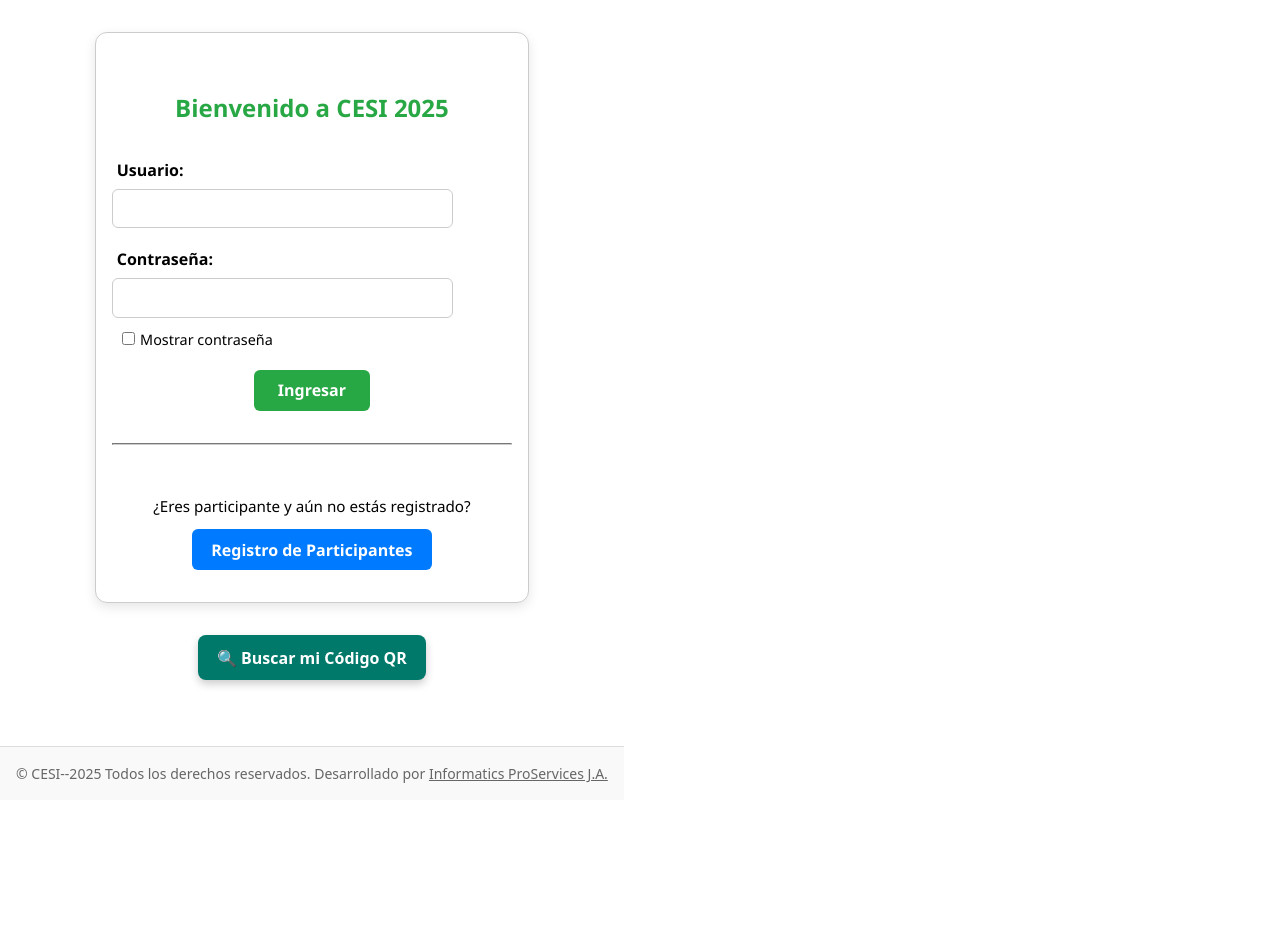
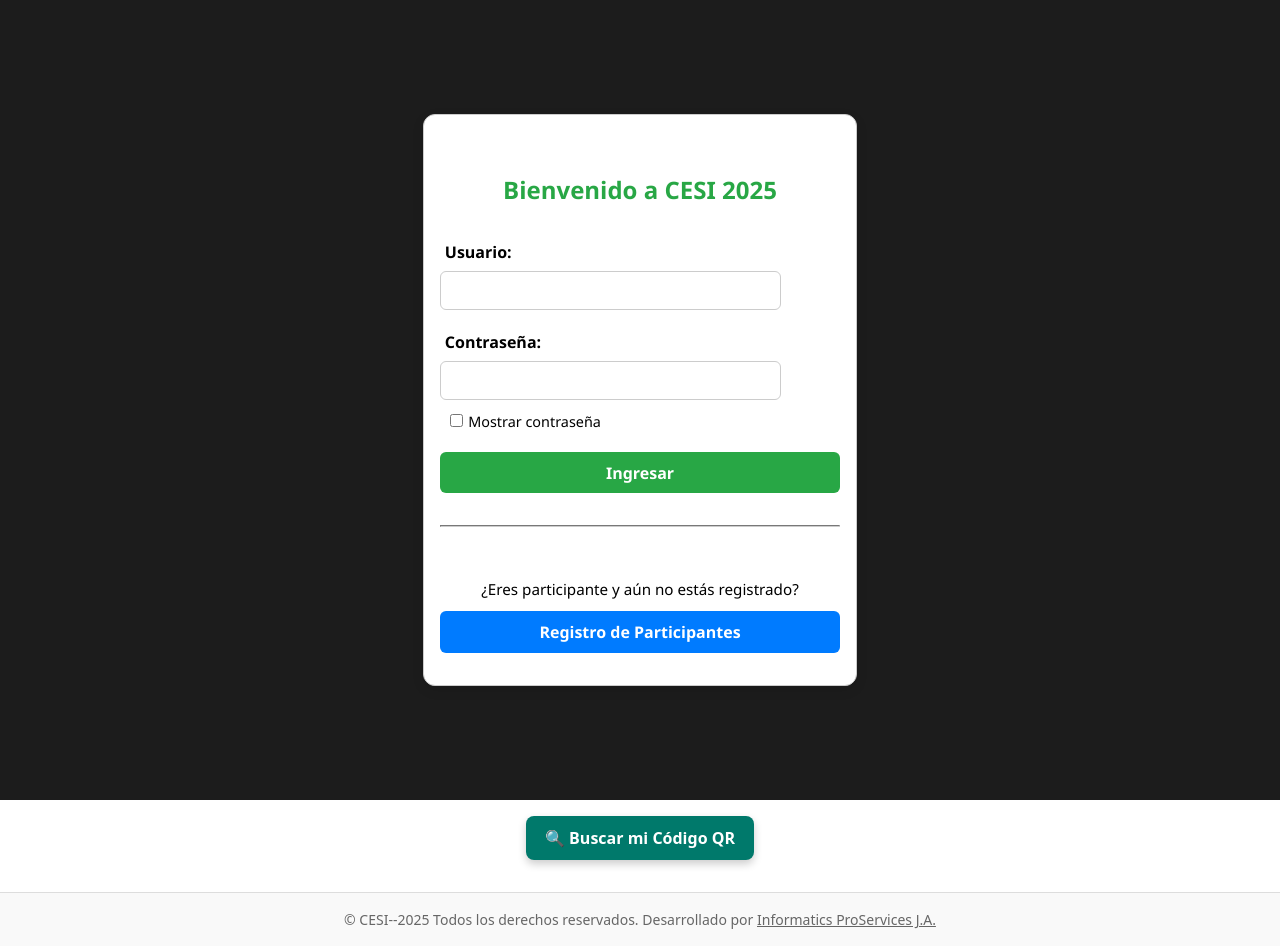
Before and after one commit to Informaticspro/cesi-asistencia, a React (Vite) app: page / in a window 1280 px wide. Before the commit the page ends 800 px from the top, so only its background shows below. Built offline with nearby package versions, Linux system fonts and the light colour scheme.

Commit message:
depuracio

```diff
--- a/src/Bienvenida.jsx
+++ b/src/Bienvenida.jsx
@@ -36,23 +36,36 @@ function Bienvenida({ onLogin }) {
   return (
     <div
       style={{
+        display: "flex",
+        justifyContent: "center",
+        alignItems: "center",
+        height: "100vh",
+        width: "100vw",
+        backgroundColor: "#1c1c1c", // fondo oscuro completo
+      }}
+    >
+      <div
+        style={{
           maxWidth: "400px",
-        margin: "2rem auto",
+          width: "90%",
           padding: "2rem 1rem",
           border: "1px solid #ccc",
           borderRadius: "12px",
-        backgroundColor: "#ffffff",  // fondo blanco fijo
+          backgroundColor: "#ffffff",
           boxShadow: "0 4px 12px rgba(0, 0, 0, 0.1)",
           textAlign: "center",
           fontFamily: "'Segoe UI', Tahoma, Geneva, Verdana, sans-serif",
-        color: "#000000",            // texto negro fijo
+          color: "#000000",
+          display: "flex",
+          flexDirection: "column",
+          justifyContent: "center",
         }}
       >
         <h2
           style={{
-          color: "#28a745",           // verde para título
+            color: "#28a745",
             marginBottom: "1.5rem",
-          backgroundColor: "#ffffff", // fondo blanco fijo
+            backgroundColor: "#ffffff",
             padding: "0.3rem",
             borderRadius: "4px",
             display: "inline-block",
@@ -66,11 +79,11 @@ function Bienvenida({ onLogin }) {
             <label
               style={{
                 fontWeight: "bold",
-              backgroundColor: "#ffffff", // fondo blanco fijo
+                backgroundColor: "#ffffff",
                 padding: "0.2rem 0.3rem",
                 display: "inline-block",
                 borderRadius: "4px",
-              color: "#000000",           // texto negro fijo
+                color: "#000000",
               }}
             >
               Usuario:
@@ -86,8 +99,8 @@ function Bienvenida({ onLogin }) {
                 borderRadius: "6px",
                 border: "1px solid #ccc",
                 marginTop: "0.25rem",
-              backgroundColor: "#ffffff", // fondo blanco fijo
-              color: "#000000",           // texto negro fijo
+                backgroundColor: "#ffffff",
+                color: "#000000",
                 fontSize: "1rem",
               }}
             />
@@ -146,7 +159,7 @@ function Bienvenida({ onLogin }) {
           {error && (
             <div
               style={{
-              color: "#dc3545",          // rojo error
+                color: "#dc3545",
                 marginBottom: "1rem",
                 fontSize: "0.9rem",
                 backgroundColor: "#ffffff",
@@ -162,6 +175,7 @@ function Bienvenida({ onLogin }) {
           <button
             type="submit"
             style={{
+              width: "100%",
               padding: "0.6rem 1.5rem",
               backgroundColor: "#28a745",
               color: "#ffffff",
@@ -195,6 +209,7 @@ function Bienvenida({ onLogin }) {
           <button
             type="button"
             style={{
+              width: "100%",
               padding: "0.6rem 1.2rem",
               backgroundColor: "#007bff",
               color: "#ffffff",
@@ -209,6 +224,7 @@ function Bienvenida({ onLogin }) {
           </button>
         </Link>
       </div>
+    </div>
   );
 }
 
--- a/src/RegistrarParticipante.jsx
+++ b/src/RegistrarParticipante.jsx
@@ -121,7 +121,7 @@ function RegistrarParticipante() {
           fontWeight: "700",
         }}
       >
-        Registrar Participante
+       Registro de participantes CESI 2025
       </h2>
 
       {mensaje && (
```
Lines whose indentation alone changed are shown as unchanged.
